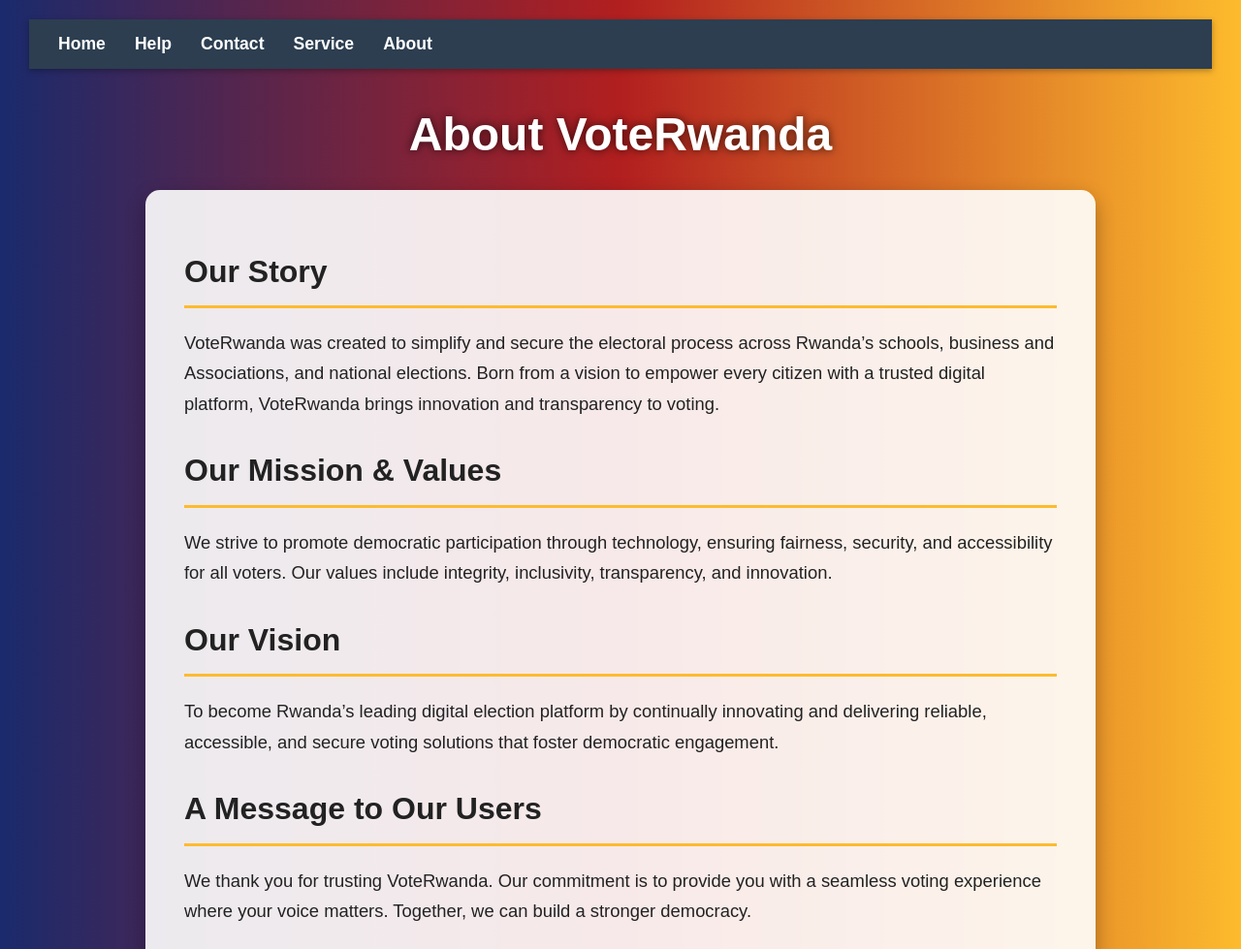
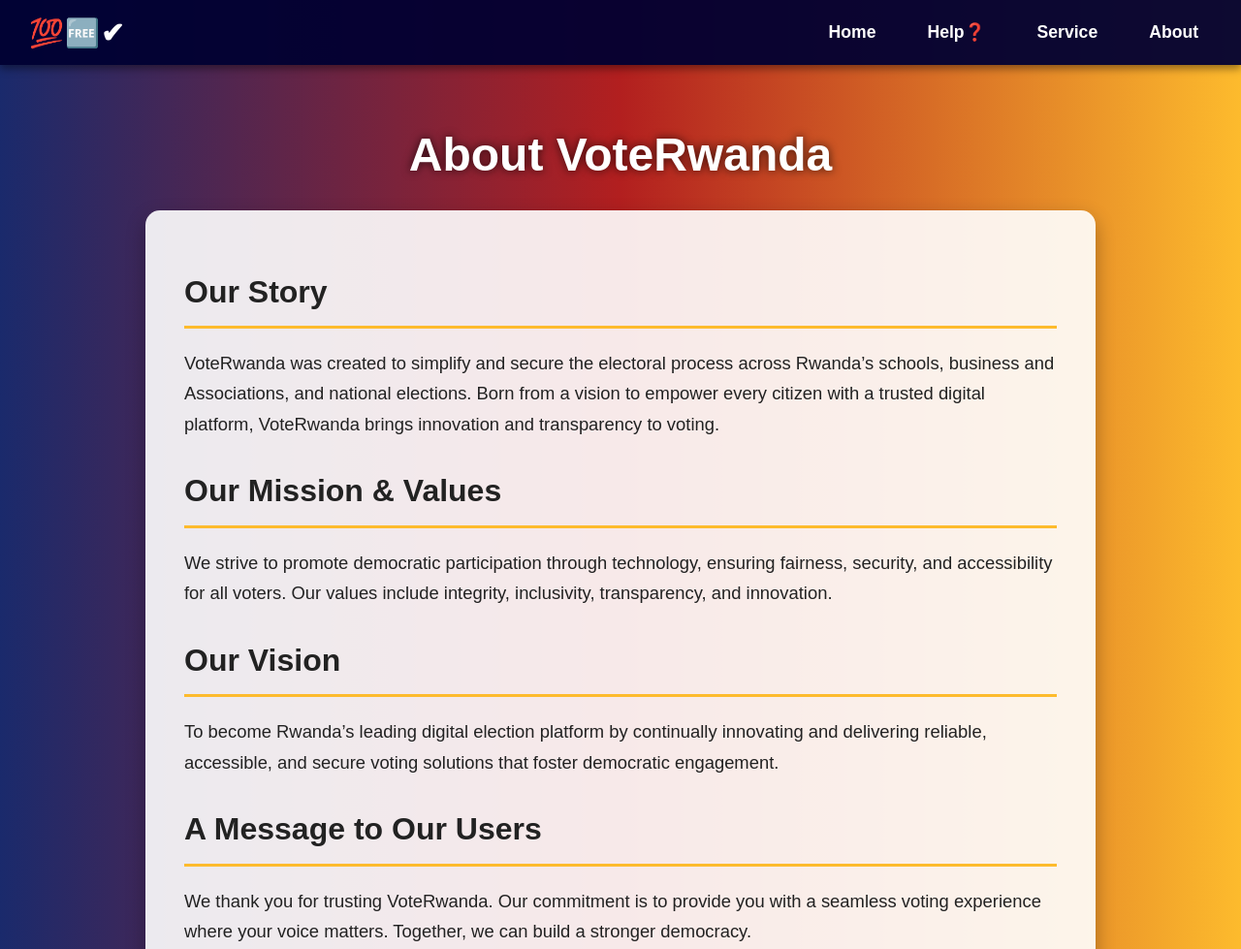
Before and after one commit to Voterwa/VOTERWA, a plain HTML site: page about.html in a window 1280 px wide. Shown: the top 979 px of the page at 97% size. Drawn offline with Linux system fonts and the light colour scheme.

Commit message:
Update about.html

```diff
--- a/about.html
+++ b/about.html
@@ -93,16 +93,16 @@
   </style>
 </head>
 <body>
+  </script>
+<div id="navbar-container"></div>
 
-  <nav>
-    <a href="index.html">Home</a>
-    <a href="help.html">Help</a>
-    <a href="contact.html">Contact</a>
-    <a href="service.html">Service</a>
-
-    <a href="about.html">About</a>
-  </nav>
-
+<script>
+  fetch("navbar.html")
+    .then(res => res.text())
+    .then(data => {
+      document.getElementById("navbar-container").innerHTML = data;
+    });
+</script>
   <h1>About VoteRwanda</h1>
 
   <section>
```
